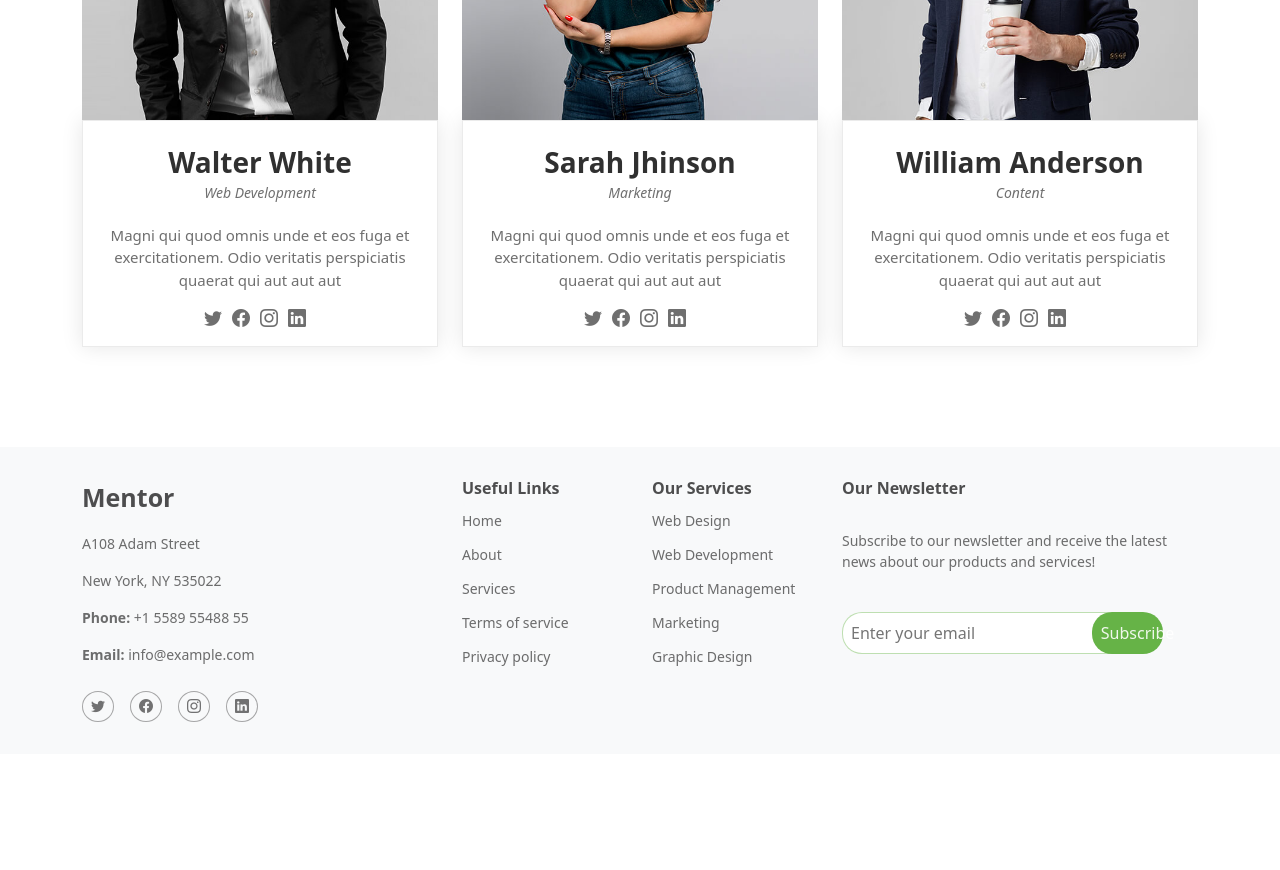
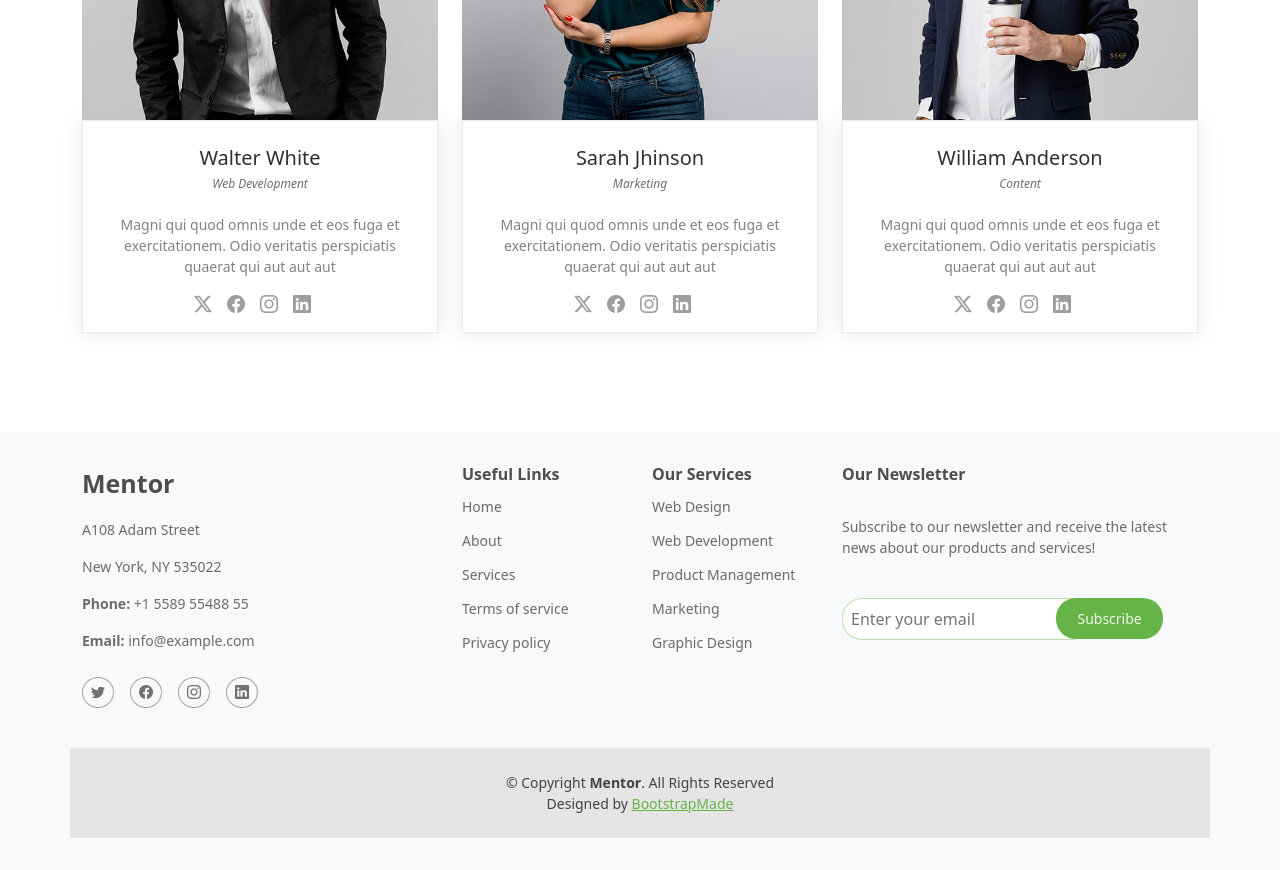
Before and after one commit to faribacss/Nice-School, a React (Vite) app: page / in a window 1280 px wide. Shown: the part 3700-4570 px from the top of the page. Before the commit the page ends 4454 px from the top, so only its background shows below. Built offline with nearby package versions, Linux system fonts and the light colour scheme.

Commit message:
footer bottom added to project & project structure Finished

```diff
--- a/src/App.css
+++ b/src/App.css
@@ -1,9 +1,45 @@
-*{
-    margin: 0;
-    padding: 0;
-    box-sizing: border-box;
+* {
+  margin: 0;
+  padding: 0;
+  box-sizing: border-box;
 }
 
-body{
-    font-family: 'Poppins', sans-serif;
+body {
+  font-family: "Poppins", sans-serif;
+  position: relative;
 }
+
+.go-to-top {
+  text-align: center;
+  position: fixed;
+  bottom: 20px;
+  right: 20px;
+  background-color: #5fcf80;
+  color: #fff;
+  border: none;
+  padding: 4px 10px;
+  border-radius: 50%;
+  cursor: pointer;
+  z-index: 1000;
+  animation: fadeIn 0.3s ease-in-out;
+  animation-fill-mode: forwards;
+}
+.go-to-top a {
+  color: #fff;
+  font-weight: 900;
+  font-size: 25px;
+}
+.go-to-top:hover {
+  background-color: #5fcf81c2;
+}
+
+@keyframes fadeIn {
+  from {
+    opacity: 0;
+    transform: translateY(20px);
+  }
+  to {
+    opacity: 1;
+    transform: translateY(0);
+  }
+}
--- a/src/App.jsx
+++ b/src/App.jsx
@@ -1,4 +1,5 @@
 import "./App.css";
+import { useState, useEffect } from "react";
 import Navs from "./components/navbar/Navs";
 import Header from "./components/Header/Header";
 import Body from "./components/Body/Body";
@@ -7,9 +8,38 @@ import Features from "./components/features/Features";
 import Courses from "./components/Courses/Courses";
 import Teachers from "./components/Teachers/Teachers";
 import Footer from "./components/Footer/Footer";
+
+
 function App() {
+  const [showGoToTop, setShowGoToTop] = useState(false);
+  useEffect(() => {
+    const handleScroll = () => {
+      if(window.scrollY > 200){
+        setShowGoToTop(true);
+      }
+      else{
+        setShowGoToTop(false);
+      }
+    };
+    window.addEventListener("scroll", handleScroll);
+    return () => {
+      window.removeEventListener("scroll", handleScroll);
+    };
+  }, []);
+  const handleGoToTop = () => {
+    window.scrollTo({
+      top: 0,
+      behavior: "smooth"
+    });
+  };
+
   return (
     <>
+      {showGoToTop && (
+        <div className="go-to-top" onClick={handleGoToTop}>
+          <a href="#"><i class="bi bi-arrow-up-short"></i></a>
+        </div>
+      )}
       <Navs />
       <Header />
       <Body />
--- a/src/components/Footer/Footer.css
+++ b/src/components/Footer/Footer.css
@@ -87,21 +87,35 @@ footer {
     outline: none;
     padding: 8px;
     border-radius: 20px;
-    width: 80%;
+    width: 70%;
 }
 .news-letter form button{
     position: absolute;
     right: 35px;
     top: 0;
+    font-size: 14px;
     color: #ffffffe5;
     background-color: #66b347;
     border: none;
     outline: none;
-    padding: 9px;
+    padding: 10px 15px;
     border-radius: 20px;
-    width: 20%;
+    width: 30%;
     transition: all 0.3s ease-in;
 }
 .news-letter form button:hover{
     background-color: #66b347e0;
 }
+
+/* footer bottom */
+.footer-bottom{
+    text-align: center;
+    margin-top: 2.5rem;
+    padding: 24px 12px;
+    font-size: 14px;
+    background-color: #e6e4e4;
+    color: #444444;
+}
+.footer-bottom a{
+    color: #66b347;
+}
--- a/src/components/Footer/Footer.jsx
+++ b/src/components/Footer/Footer.jsx
@@ -98,10 +98,17 @@ function Footer() {
               />
               <button type="submit">Subscribe</button>
             </form>
-            <div className="container footer-bottom"></div>
           </div>
         </div>
       </div>
+            <div className="container footer-bottom">
+                <div className="copyright">
+                    &copy; Copyright <strong>Mentor</strong>. All Rights Reserved
+                </div>
+                <div className="credits">
+                    Designed by <a href="#">BootstrapMade</a>
+                </div>
+            </div>
     </footer>
     // End Footer
   );
--- a/src/components/Teachers/Teachers.css
+++ b/src/components/Teachers/Teachers.css
@@ -11,27 +11,27 @@
   box-shadow: 0 0 20px 0 rgba(0, 0, 0, 0.1);
 }
 .teacher-info h4 {
-  font-weight: 700;
+  font-weight: 500;
   padding-top: 10px;
   margin-bottom: 0;
-  font-size: 28px;
+  font-size: 20px;
   color: #303030;
 }
 .teacher-info span {
-  font-size: 14px;
+  font-size: 12px;
   font-style: italic;
   font-weight: 500;
   color: #303030b2;
 }
 .teacher-info p {
-  font-size: 15px;
-  color: #303030b2;
+  font-size: 14px;
+  color: #3030309a;
   margin-top: 20px;
 }
 .social-links a {
   font-size: 18px;
   display: inline-block;
-  color: #303030b2;
+  color: #30303077;
   line-height: 0;
-  margin-right: 10px;
+  margin-right: 15px;
 }
--- a/src/components/Teachers/TeachersItem.jsx
+++ b/src/components/Teachers/TeachersItem.jsx
@@ -26,7 +26,7 @@ function TeachersItem({
           </div>
           <div className="social-links">
             <a href={teacherSocialLinks.twitter} className="twitter">
-              <i class="bi bi-twitter"></i>
+              <i class="bi bi-twitter-x"></i>
             </a>
             <a href={teacherSocialLinks.facebook} className="facebook">
               <i class="bi bi-facebook"></i>
--- a/src/components/navbar/Navs.css
+++ b/src/components/navbar/Navs.css
@@ -73,17 +73,17 @@
     top: -39px;
     width: fit-content;
     margin: 0 auto;
-    animation: move 1s ease-in-out;
+    animation: move 1s ease-in;
   }
 }
 
 @keyframes move {
   0% {
-    transform: translateX(100%);
+    transform: translateX(-100%);
     opacity: 0;
   }
   50% {
-    transform: translateX(100%);
+    transform: translateX(-100%);
     opacity: 0;
   }
   100% {
```
